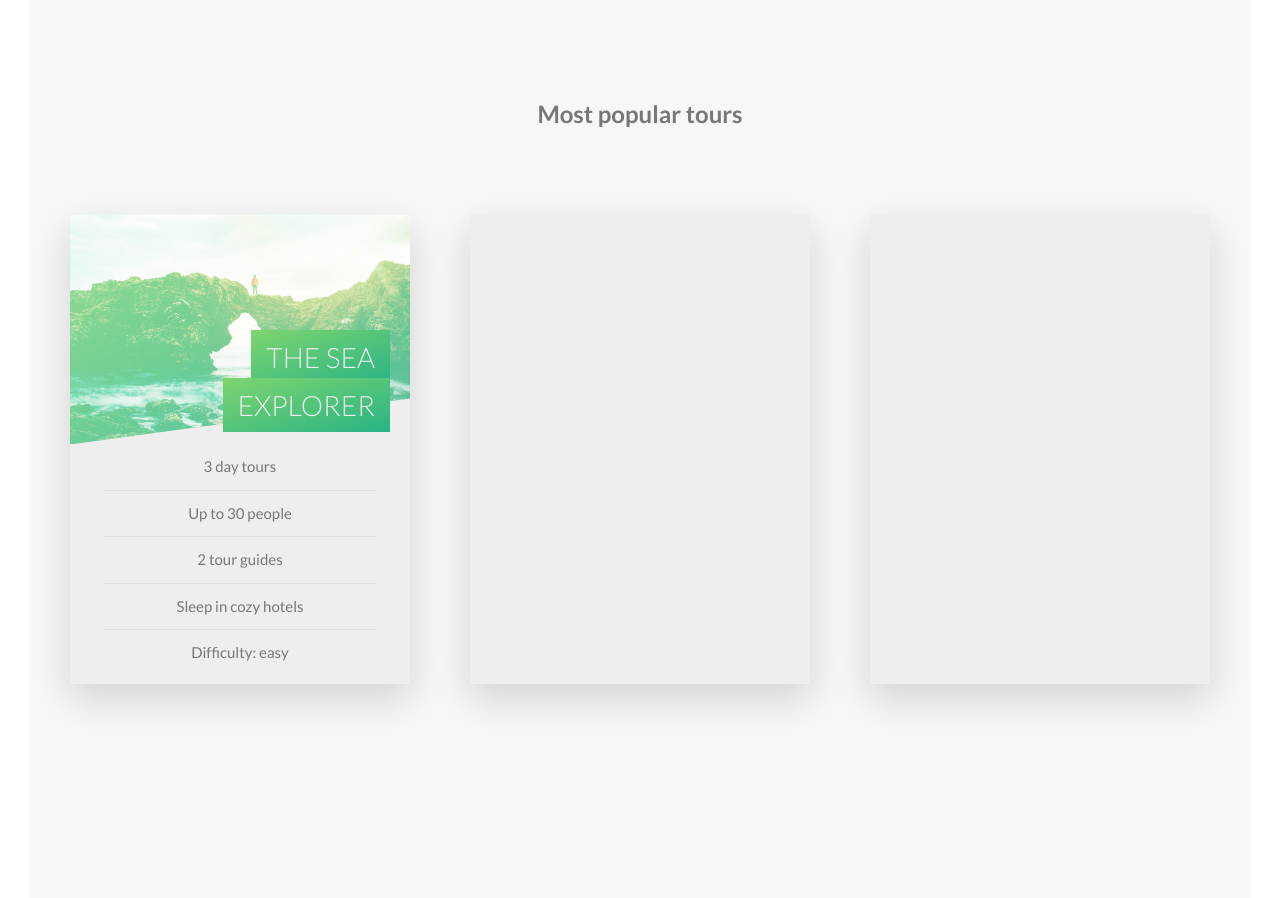
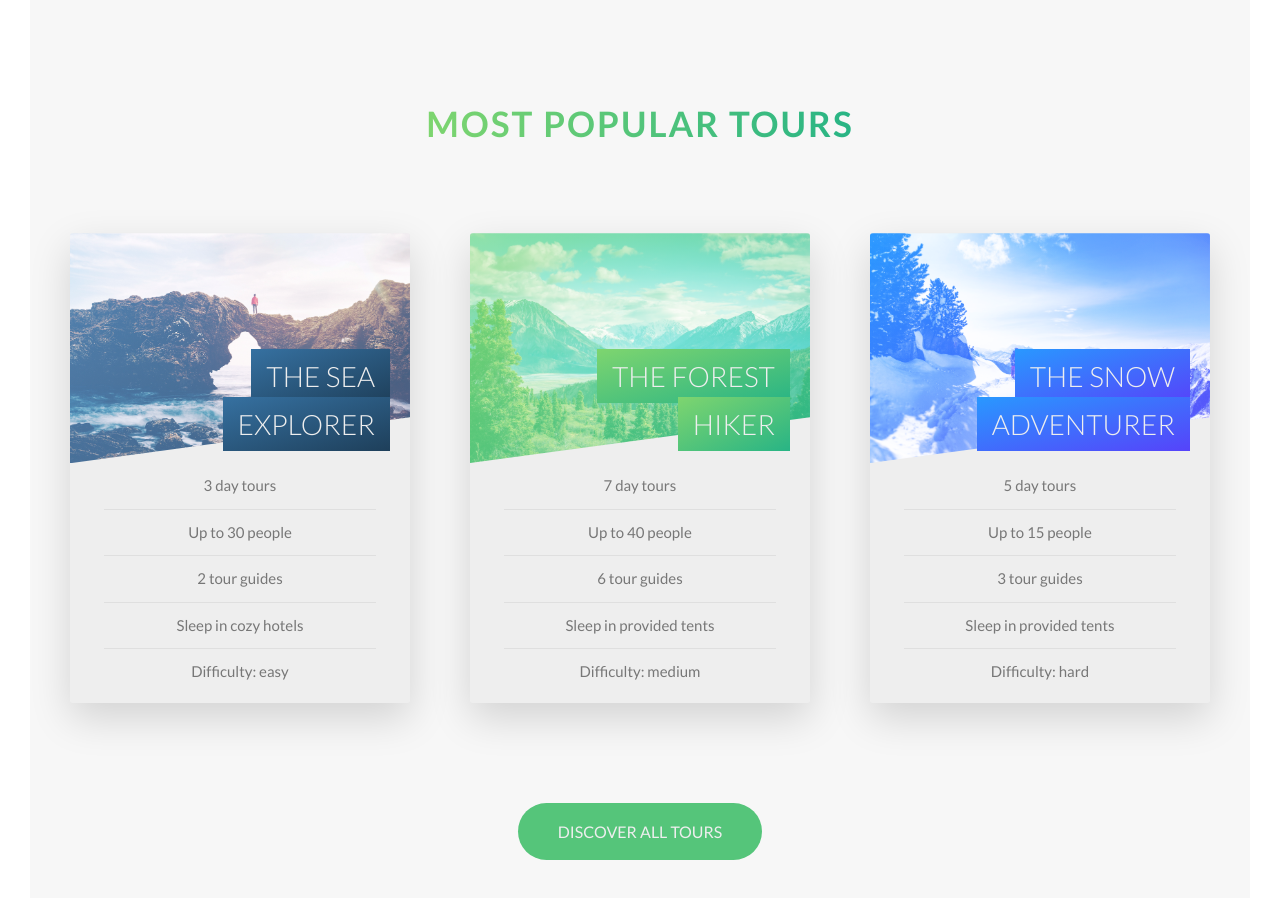
Before and after one commit to vigansokoli/Front-End-Learning-1, a website: page index.html in a window 1280 px wide. Shown: the part 2452-3350 px from the top of the page. Drawn offline with Linux system fonts and the light colour scheme.

Commit message:
Tours pricing added fully

```diff
--- a/index.html
+++ b/index.html
@@ -135,28 +135,32 @@
                     <div class="feature-box">
                         <i class="feature-box__icon icon-basic-world"></i>
                         <h3 class=" heading-terciary u-margin-bottom-small">Explore the world</h3>
-                        <p class="feature-box__text">Lorem ipsum dolor sit amet consectetur adipisicing elit. Ipsa error quaerat obcaecati modi</p>
+                        <p class="feature-box__text">Lorem ipsum dolor sit amet consectetur adipisicing elit. Ipsa error
+                            quaerat obcaecati modi</p>
                     </div>
                 </div>
                 <div class="col-1-of-4">
                     <div class="feature-box">
                         <i class="feature-box__icon icon-basic-compass"></i>
                         <h3 class=" heading-terciary u-margin-bottom-small">Meet Nature</h3>
-                        <p class="feature-box__text">Lorem ipsum dolor sit amet consectetur adipisicing elit. Ipsa error quaerat obcaecati modi</p>
+                        <p class="feature-box__text">Lorem ipsum dolor sit amet consectetur adipisicing elit. Ipsa error
+                            quaerat obcaecati modi</p>
                     </div>
                 </div>
                 <div class="col-1-of-4">
                     <div class="feature-box">
                         <i class="feature-box__icon icon-basic-map"></i>
                         <h3 class=" heading-terciary u-margin-bottom-small">Explore the world</h3>
-                        <p class="feature-box__text">Lorem ipsum dolor sit amet consectetur adipisicing elit. Ipsa error quaerat obcaecati modi</p>
+                        <p class="feature-box__text">Lorem ipsum dolor sit amet consectetur adipisicing elit. Ipsa error
+                            quaerat obcaecati modi</p>
                     </div>
                 </div>
                 <div class="col-1-of-4">
                     <div class="feature-box">
                         <i class="feature-box__icon icon-basic-heart"></i>
                         <h3 class=" heading-terciary u-margin-bottom-small">LIVE A HEALTHIER LIFE</h3>
-                        <p class="feature-box__text">Lorem ipsum dolor sit amet consectetur adipisicing elit. Ipsa error quaerat obcaecati modi</p>
+                        <p class="feature-box__text">Lorem ipsum dolor sit amet consectetur adipisicing elit. Ipsa error
+                            quaerat obcaecati modi</p>
                     </div>
                 </div>
             </div>
@@ -165,8 +169,7 @@
         <section class="section-tours">
 
             <div class="u-center-text u-margin-bottom-big">
-                <h2 class="
-                -secondary">
+                <h2 class="heading-secondary">
                     Most popular tours
                 </h2>
             </div>
@@ -194,22 +197,87 @@
                                 </ul>
                             </div>
                         </div>
-                        <div class="card__side card__side--back card__side--back-1">Back</div>
+                        <div class="card__side card__side--back card__side--back--1">
+                            <div class="card_cta">
+                                <div class="card__price-box">
+                                    <p class="card__price-only">Only</p>
+                                    <p class="card__price-value">$297</p>
+                                </div>
+                                <a href="#" class="btn btn-white">Book Now!</a>
+                            </div>
+                        </div>
                     </div>
                 </div>
                 <div class="col-1-of-3">
                     <div class="card">
-                        <div class="card__side card__side--front">Front</div>
-                        <div class="card__side card__side--back card__side--back-2">Back</div>
+                        <div class="card__side card__side--front">
+                            <div class="card__img card__img--2">
+                                <!-- &nbsp; -->
+                                <!-- <img class="card__img card__img--2" src="img/nat-5.jpg" alt="InsertImageHere"> -->
+                            </div>
+
+                            <div class="card__heading">
+                                <span class="card__heading-span card__heading-span--2">The forest hiker</span>
+                            </div>
+
+                            <div class="card__details">
+                                <ul>
+                                    <li>7 day tours</li>
+                                    <li>Up to 40 people</li>
+                                    <li>6 tour guides</li>
+                                    <li>Sleep in provided tents</li>
+                                    <li>Difficulty: medium</li>
+                                </ul>
+                            </div>
+                        </div>
+                        <div class="card__side card__side--back card__side--back--2">
+                            <div class="card_cta">
+                                <div class="card__price-box">
+                                    <p class="card__price-only">Only</p>
+                                    <p class="card__price-value">$497</p>
+                                </div>
+                                <a href="#" class="btn btn-white">Book Now!</a>
+                            </div>
+                        </div>
                     </div>
                 </div>
                 <div class="col-1-of-3">
                     <div class="card">
-                        <div class="card__side card__side--front">Front</div>
-                        <div class="card__side card__side--back card__side--back-3">Back</div>
+                        <div class="card__side card__side--front">
+                            <div class="card__img card__img--3">
+                                <!-- &nbsp; -->
+                                <!-- <img class="card__img card__img--1" src="img/nat-5.jpg" alt="InsertImageHere"> -->
+                            </div>
 
+                            <div class="card__heading">
+                                <span class="card__heading-span card__heading-span--3">The snow adventurer</span>
+                            </div>
+
+                            <div class="card__details">
+                                <ul>
+                                    <li>5 day tours</li>
+                                    <li>Up to 15 people</li>
+                                    <li>3 tour guides</li>
+                                    <li>Sleep in provided tents</li>
+                                    <li>Difficulty: hard</li>
+                                </ul>
+                            </div>
+                        </div>
+                        <div class="card__side card__side--back card__side--back--3">
+                            <div class="card_cta">
+                                <div class="card__price-box">
+                                    <p class="card__price-only">Only</p>
+                                    <p class="card__price-value">$897</p>
+                                </div>
+                                <a href="#" class="btn btn-white">Book Now!</a>
+                            </div>
+                        </div>
                     </div>
                 </div>
+            </div>
+
+            <div class="u-center-text u-margin-top-huge">
+                <a href="#" class="btn btn-green">Discover all tours</a>
             </div>
 
         </section>
--- a/sass/abstracts/_variables.scss
+++ b/sass/abstracts/_variables.scss
@@ -13,6 +13,9 @@ $color-secondary-dark: #ff7730;
 $color-terciary-light: #2998ff;
 $color-terciary-dark: #5643fa;
 
+$color-marine-light: #3671a1;
+$color-marine-dark: #1e3f5a;
+
 $grid-width:114rem;
 $gutter-vertical: 8rem;
 $gutter-horizontal:6rem;
--- a/sass/base/_utilities.scss
+++ b/sass/base/_utilities.scss
@@ -4,3 +4,10 @@
 .u-margin-bottom-big {margin-bottom:8rem;}
 .u-margin-bottom-medium {margin-bottom:4rem;}
 .u-margin-bottom-small {margin-bottom: 1.5rem;}
+
+
+
+.u-margin-top-huge {margin-top:10rem;}
+.u-margin-top-big {margin-top:8rem;}
+.u-margin-top-medium {margin-top:4rem;}
+.u-margin-top-small {margin-top: 1.5rem;}
--- a/sass/components/_button.scss
+++ b/sass/components/_button.scss
@@ -48,6 +48,15 @@
         }
     }
 
+    &-green {
+        background-color: $color-primary;
+        color: $color-white;
+
+        &::after {
+            background-color: $color-primary;
+        }
+    }
+
     &-animated{
         animation: moveInBottom .5s ease-out .75s;
         animation-fill-mode: backwards;
--- a/sass/components/_card.scss
+++ b/sass/components/_card.scss
@@ -8,7 +8,7 @@
     height: $card-height;
 
     $gradient-1 : linear-gradient(to right bottom, ($color-primary-light), ($color-primary-dark));
-    $gradient-2 : linear-gradient(to right bottom, ($color-secondary-light), ($color-secondary-dark));
+    $gradient-2 : linear-gradient(to right bottom, ($color-marine-light), ($color-marine-dark));
     $gradient-3 : linear-gradient(to right bottom, ($color-terciary-light), ($color-terciary-dark));
 
     &__side{
@@ -30,15 +30,15 @@
 
         &--back{
             transform: rotateY(-180deg);
-            &-1{
+            &--1{
+                background-image: $gradient-2;
+            }
+
+            &--2{
                 background-image: $gradient-1;
             }
 
-            &-2{
-                background-image: $gradient-2;
-            }
-
-            &-3{
+            &--3{
                 background-image: $gradient-3;
             }
         }
@@ -64,16 +64,16 @@
 
 
         &--1{
-            background-image: $gradient-1, url("../img/nat-5.jpg");
+            background-image: $gradient-2, url("../img/nat-5.jpg");
             // , $gradient-1
         }
 
         &--2{
-            background-image: url("../img/nat-6.img"), $gradient-1;
+            background-image: $gradient-1,url("../img/nat-6.jpg");
         }
 
         &--3{
-            background-image: url("../img/nat-7.img"), $gradient-1;
+            background-image: url("../img/nat-7.jpg"), $gradient-3;
         }
     }
 
@@ -81,7 +81,7 @@
         @include font-transform(2.8rem, 300, $color-white);
         top:12rem;
         right: 2rem;
-        width: 60%;
+        width: 70%;
         position:absolute;
         text-align: right;
     }
@@ -92,7 +92,7 @@
         box-decoration-break:clone;
 
         &--1{
-            background-image: $gradient-1;
+            background-image: $gradient-2;
         }
 
         &--2{
@@ -122,4 +122,31 @@
             }
         }
     }
+
+    .card_cta{
+        position: absolute;
+        top:50%;
+        left:50%;
+        width:90%;
+        transform: translate(-50%, -50%);
+        text-align: center;
+    }
+
+    &__price-box{
+        text-transform: uppercase;
+        margin-bottom: 6rem;
+
+    }
+
+    &__price-only{
+        font-size: 1.4rem;
+    }
+
+
+    &__price-value{
+        font-size: 6rem;
+        font-weight: 100;
+    }
+
+
 }
--- a/sass/pages/_home.scss
+++ b/sass/pages/_home.scss
@@ -6,7 +6,7 @@
 
 .section-tours{
     background-color: $color-gray-light-1;
-    padding: 25rem 0 50rem 0;
+    padding: 25rem 0 15rem 0;
     margin-top: -10vh;
 }
 
```
Also changed, not shown: css/style.css.
